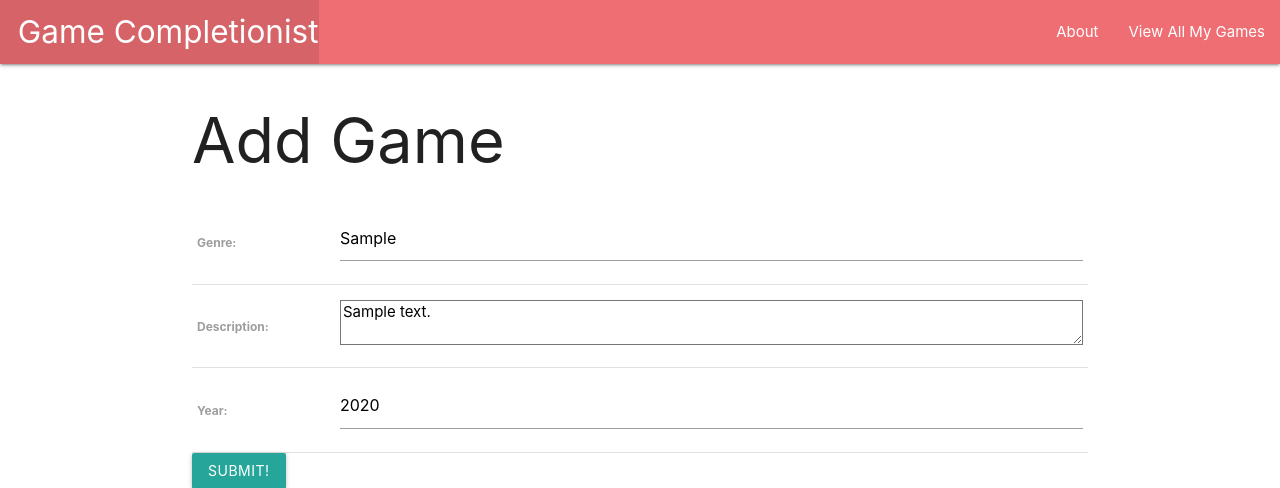
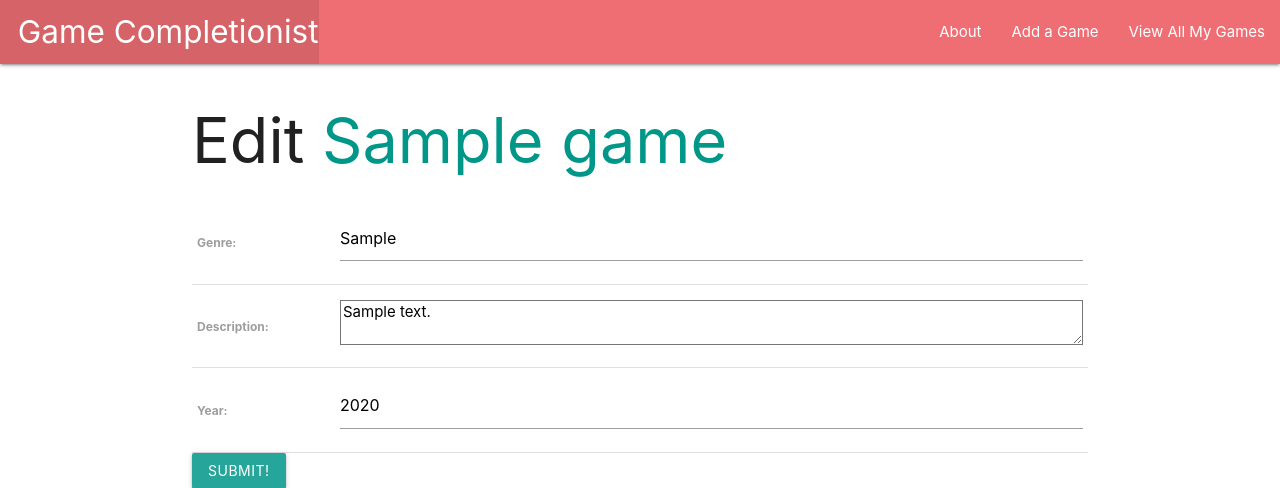
Before and after one commit to ljzepeda/Django-App-Game-Completionist, a Django app: page /games/1/update/ in a window 1280 px wide. Shown: the top 488 px of the page. Run offline with Django 4.2, Linux system fonts and the light colour scheme; tables that the repository leaves empty hold one stand-in row (values such as "Sample post").

Commit message:
Completed One to Many Models 1

```diff
--- a/main_app/models.py
+++ b/main_app/models.py
@@ -8,9 +8,9 @@ class Game(models.Model):
   description = models.TextField(max_length=250)
   year = models.IntegerField()
 
-def __str__(self):
+  def __str__(self):
     #return self.name
     return f'{self.name} ({self.id})'
 
-def get_absolute_url(self):
+  def get_absolute_url(self):
     return reverse('detail', kwargs={'game_id': self.id})
--- a/main_app/templates/about.html
+++ b/main_app/templates/about.html
@@ -1,8 +1,8 @@
-{% extends 'base.html' %} {% block content %}
+{% extends 'base.html' %}
 
+{% block content %}
 <h1>About Game Completionist</h1>
 <hr />
 <p>Buy a monthly plan with Game Completionist!</p>
 <footer>All Rights Reserved, &copy; 2023 Game Completionist</footer>
-
 {% endblock %}
--- a/main_app/templates/base.html
+++ b/main_app/templates/base.html
@@ -15,11 +15,12 @@
       <nav>
         <div class="nav-wrapper">
           <ul>
-            <li><a href="/" class="left brand-logo">&nbsp;&nbsp;Game Completionist</a></li>
+            <li><a href="{% url 'home' %}" class="left brand-logo">&nbsp;&nbsp;Game Completionist</a></li>
           </ul>
           <ul class="right">
-            <li><a href="/about">About</a></li>
-            <li><a href="/games">View All My Games</a></li>
+            <li><a href="{% url 'about' %}">About</a></li>
+            <li><a href="{% url 'games_create' %}">Add a Game</a></li>
+            <li><a href="{% url 'index' %}">View All My Games</a></li>
           </ul>
         </div>
       </nav>
--- a/main_app/templates/games/detail.html
+++ b/main_app/templates/games/detail.html
@@ -11,5 +11,9 @@
     <p>Year Published: {{ game.year }}</p>
   </div>
 </div>
+<div class="card-action">
+  <a href="{% url 'games_update' game.id %}">Edit</a>
+  <a href="{% url 'games_delete' game.id %}">Delete</a>
+</div>
 
 {% endblock %}
--- a/main_app/templates/main_app/game_form.html
+++ b/main_app/templates/main_app/game_form.html
@@ -2,7 +2,12 @@
 
 {% block content %}
 
-<h1>Add Game</h1>
+{% if object %}
+  <h1>Edit <span class="teal-text">{{ object.name }}</span></h1>
+{% else %}
+  <h1>Add Game</h1>
+{% endif %}
+
 <!-- Leaving the action empty makes the form post to the same url used to display it -->
 <form action="" method="POST">
   <!-- Django requires the following for security purposes -->
```
